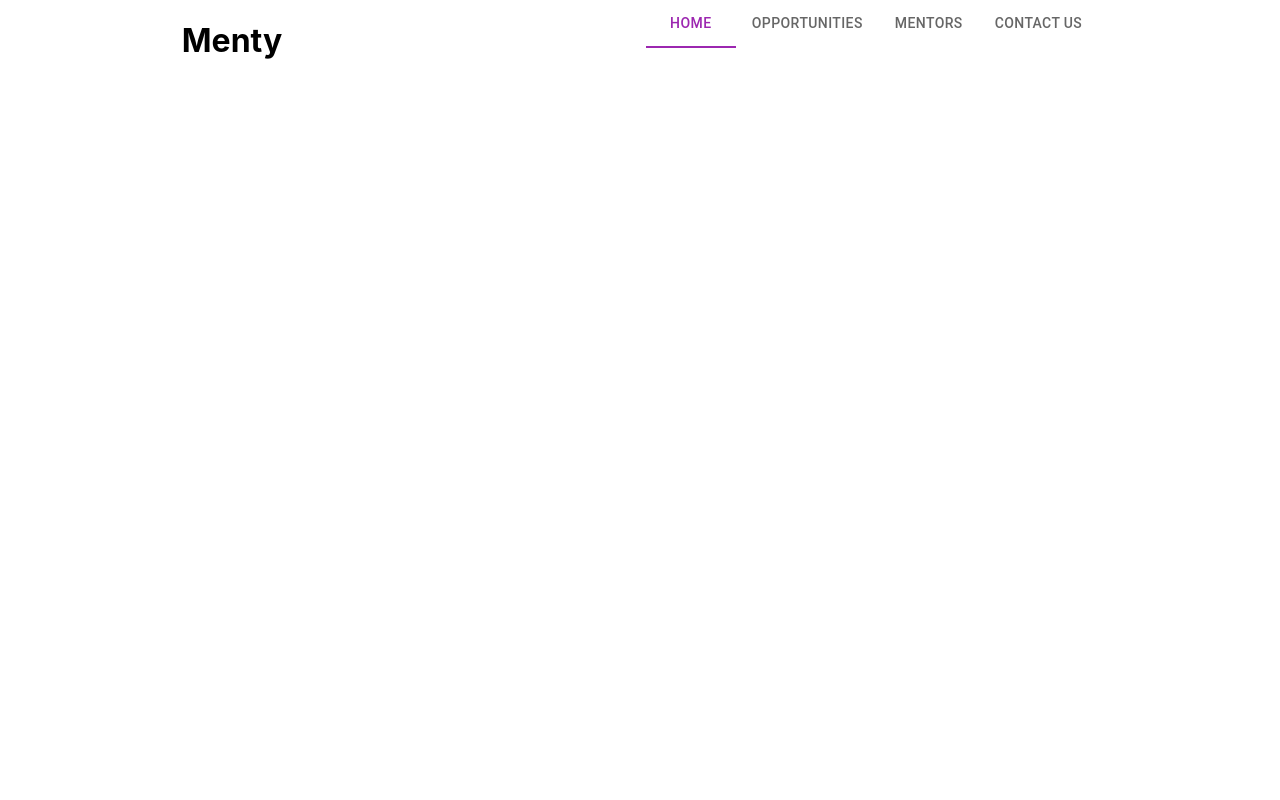
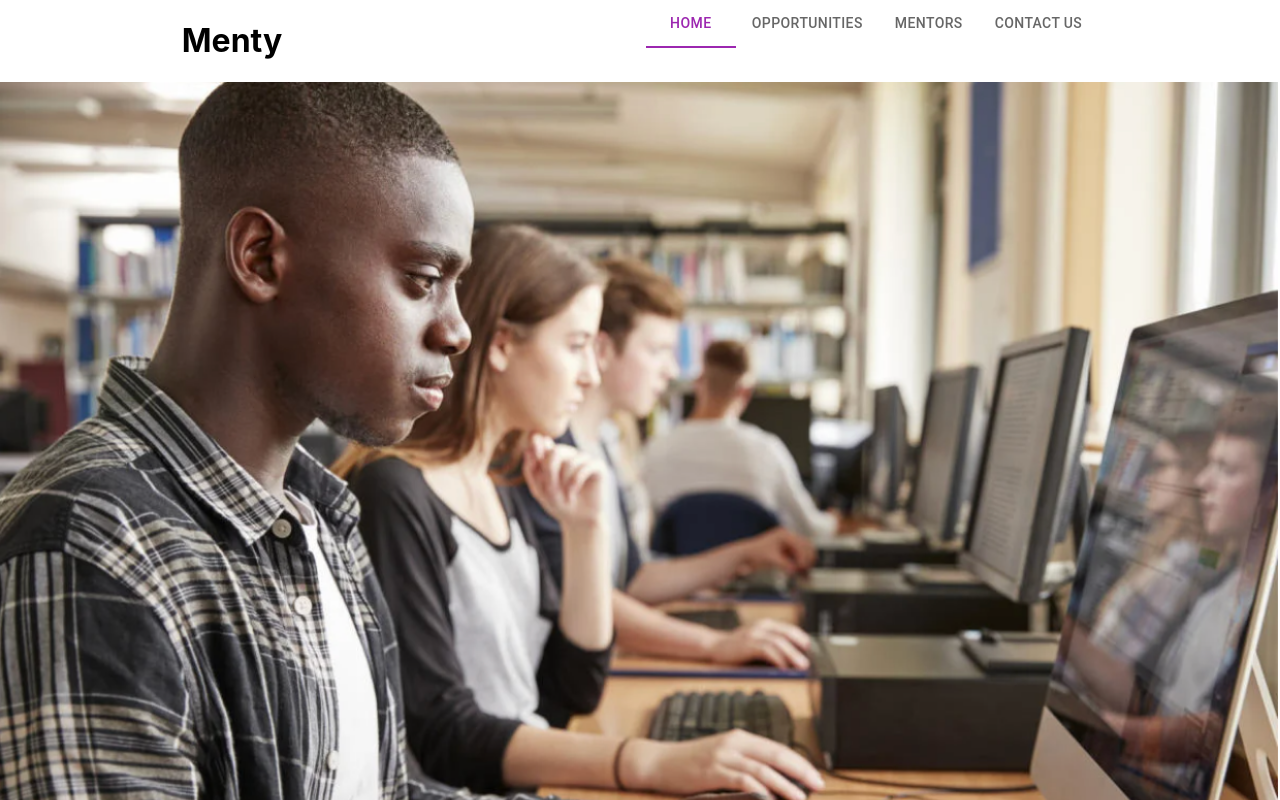
Before and after one commit to kevin-kruelle/mentor-app, a React (Create React App) app: page / in a window 1280 px wide. Shown: the top 800 px of the page. Built offline with nearby package versions, Linux system fonts and the light colour scheme.

Commit message:
created images directory and added image to home page

```diff
--- a/src/App.js
+++ b/src/App.js
@@ -1,10 +1,14 @@
 import './App.css';
 import Header from "../src/Components/header";
+import MainImage from "./images/kid_at_computer.jpg";
 
 function App() {
   return (
     <div className="App">
       <Header />
+      <div className="mainImage">
+        <img style={{width: "100%"}}src={MainImage} alt="Kid at Computer Coding"/>
+      </div>
     </div>
   );
 }
```
Also changed, not shown: src/images/kid_at_computer.jpg (added).
